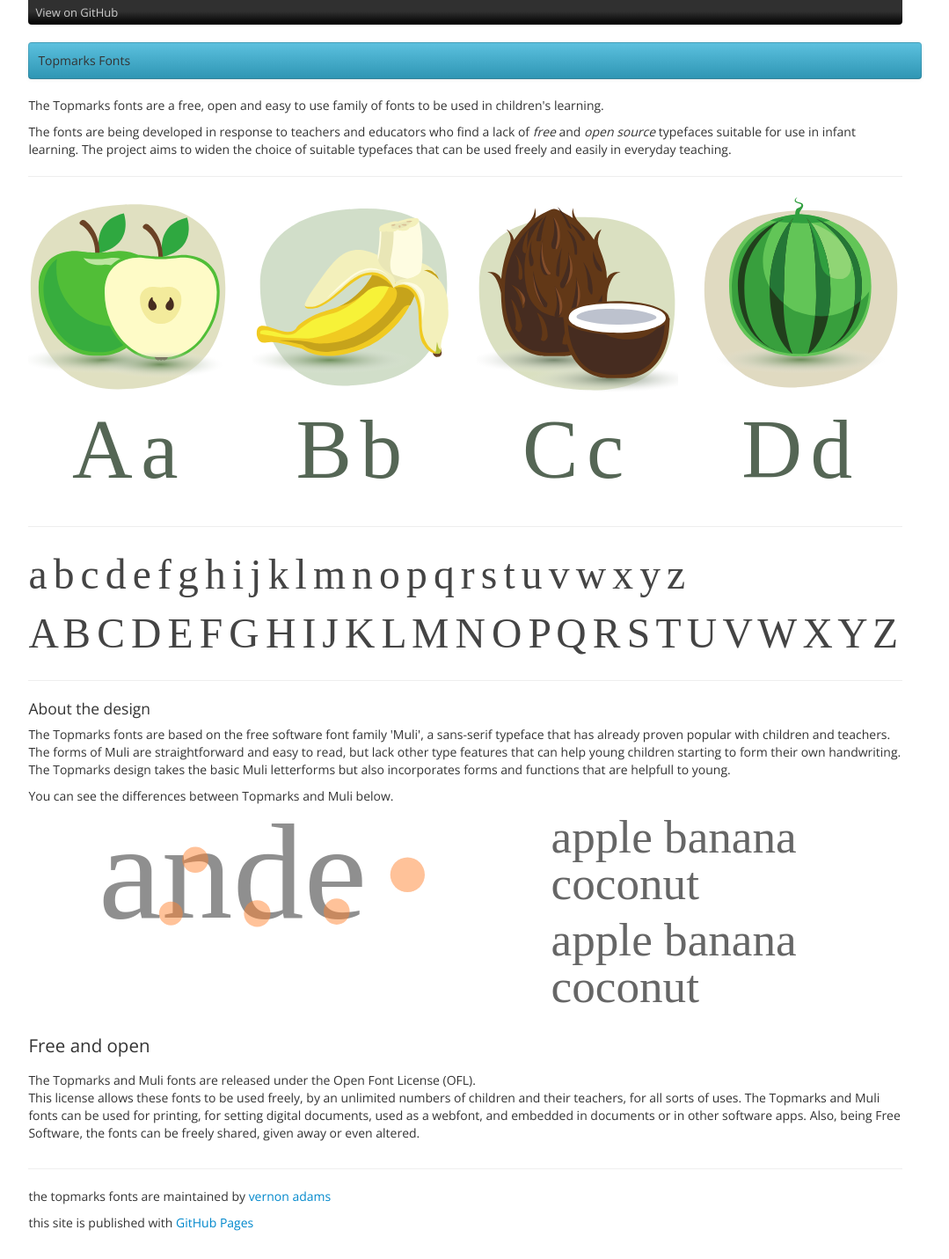
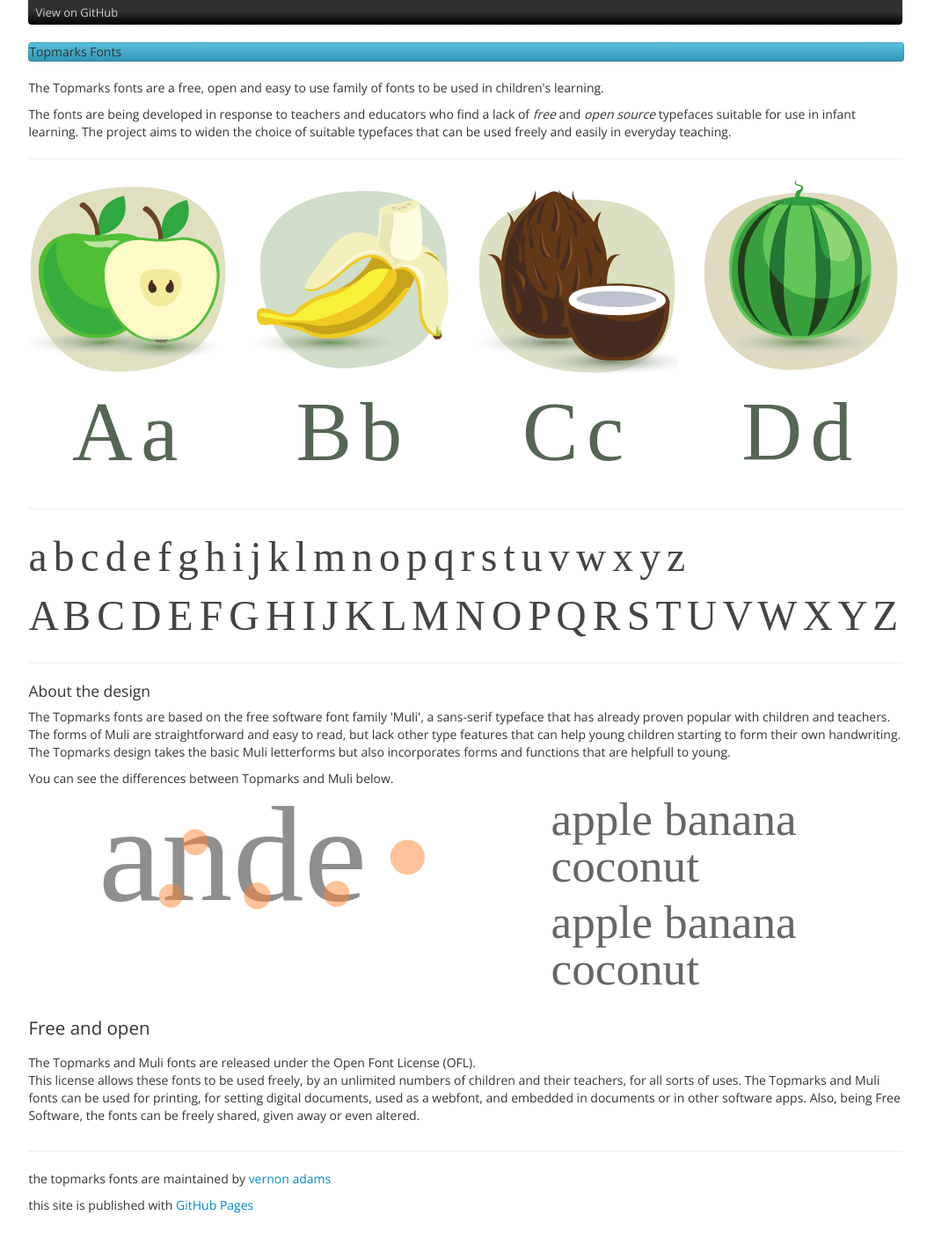
Before and after one commit to vernnobile/topmarks, a Jekyll site: the page built from index.html, in a window 1280 px wide. Shown: the whole page at 88% size, without its empty margins (111-1190 px from the left). Built offline with Jekyll 4.4.1, drawn with Linux system fonts in a browser that asks for light colours; some web fonts are replaced.

Commit message:
Update stylesheet.css

```diff
--- a/stylesheets/stylesheet.css
+++ b/stylesheets/stylesheet.css
@@ -15,8 +15,8 @@
 
 /* =Navigation
 ----------------------------------------------- */
-.navbar-static-cont-width .navbar-inner {padding-left:10px;padding-right:10px;min-height:40px;}
-.navbar-static-cont-width {padding:10px;}
+/*.navbar-static-cont-width .navbar-inner {padding-left:10px;padding-right:10px;min-height:40px;}*/
+/*.navbar-static-cont-width {padding:10px;}*/
 @media (min-width: 1200px) {
   .navbar-static-cont-width {width:100%;}
 }
@@ -24,7 +24,7 @@
 	.navbar-static-cont-width {width:100%;}
 }
 @media (min-width: 768px) and (max-width: 979px) {
-	.navbar-static-cont-width {width:724px;}
+	.navbar-static-cont-width {width:100%;}
 }
 @media (max-width: 767px) {
 	.navbar-static-cont-width {width:auto;}
```
